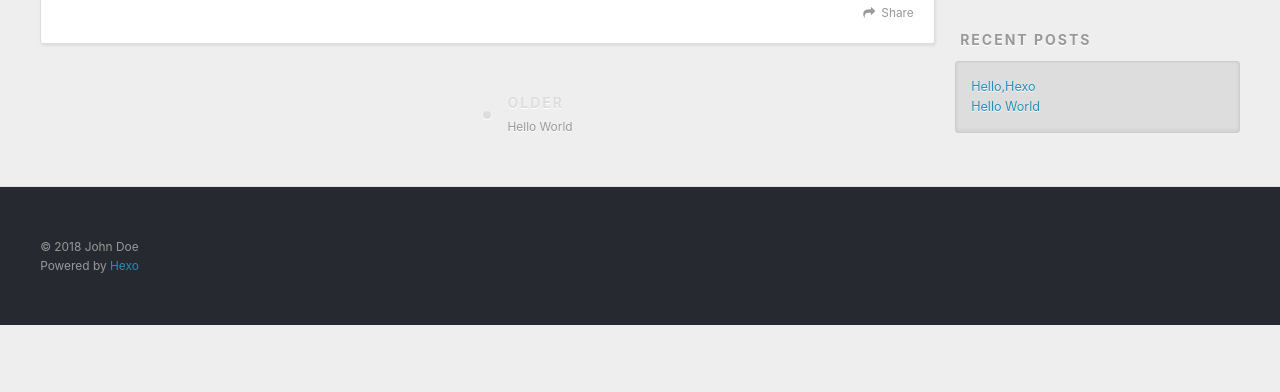
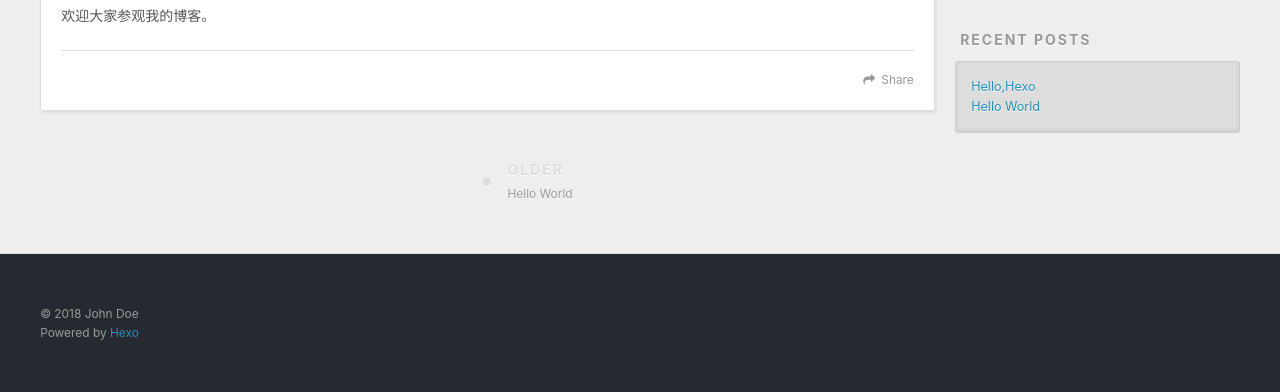
Before and after one commit to WenRenHanQiu/WenRenHanQiu.github.io, a plain HTML site: page 2018/07/21/Hello-Hexo/index.html in a window 1280 px wide. Shown: the part 448-840 px from the top of the page. Before the commit the page ends 800 px from the top, so only its background shows below. Drawn offline with nearby package versions, Linux system fonts and the light colour scheme.

Commit message:
Site updated: 2018-07-21 11:03:47

```diff
--- a/2018/07/21/Hello-Hexo/index.html
+++ b/2018/07/21/Hello-Hexo/index.html
@@ -7,14 +7,17 @@
 
   <title>Hello,Hexo | Hexo</title>
   <meta name="viewport" content="width=device-width, initial-scale=1, maximum-scale=1">
-  <meta property="og:type" content="article">
+  <meta name="description" content="欢迎大家参观我的博客。">
+<meta property="og:type" content="article">
 <meta property="og:title" content="Hello,Hexo">
 <meta property="og:url" content="http://yoursite.com/2018/07/21/Hello-Hexo/index.html">
 <meta property="og:site_name" content="Hexo">
+<meta property="og:description" content="欢迎大家参观我的博客。">
 <meta property="og:locale" content="default">
-<meta property="og:updated_time" content="2018-07-21T02:59:15.005Z">
+<meta property="og:updated_time" content="2018-07-21T03:03:28.731Z">
 <meta name="twitter:card" content="summary">
 <meta name="twitter:title" content="Hello,Hexo">
+<meta name="twitter:description" content="欢迎大家参观我的博客。">
 
     <link rel="alternate" href="/atom.xml" title="Hexo" type="application/atom+xml">
 
@@ -83,6 +86,7 @@
 
     <div class="article-entry" itemprop="articleBody">
 
+        <p>欢迎大家参观我的博客。</p>
 
 
     </div>
```
Also changed, not shown: index.html (+1 -0 lines).
